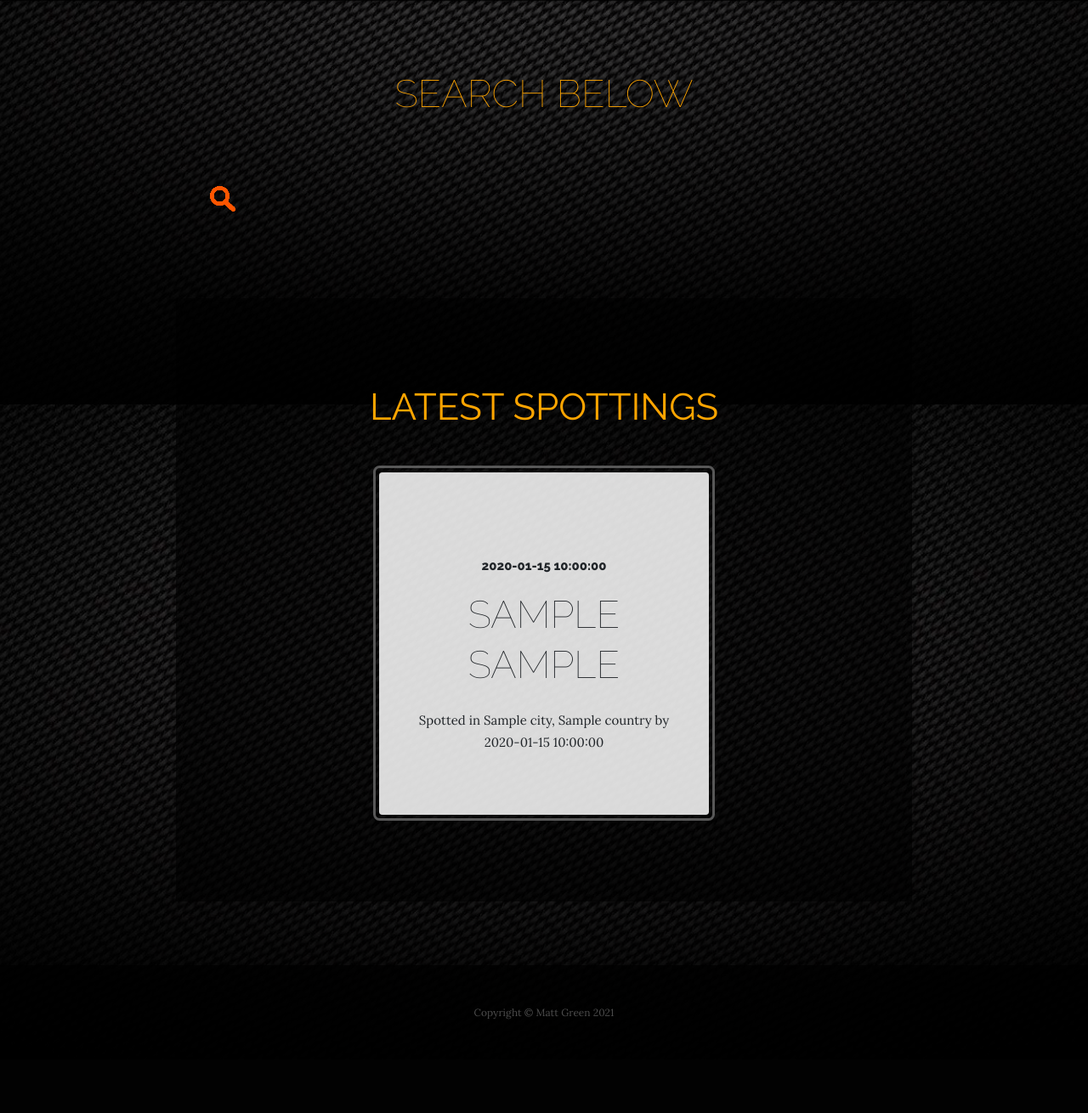
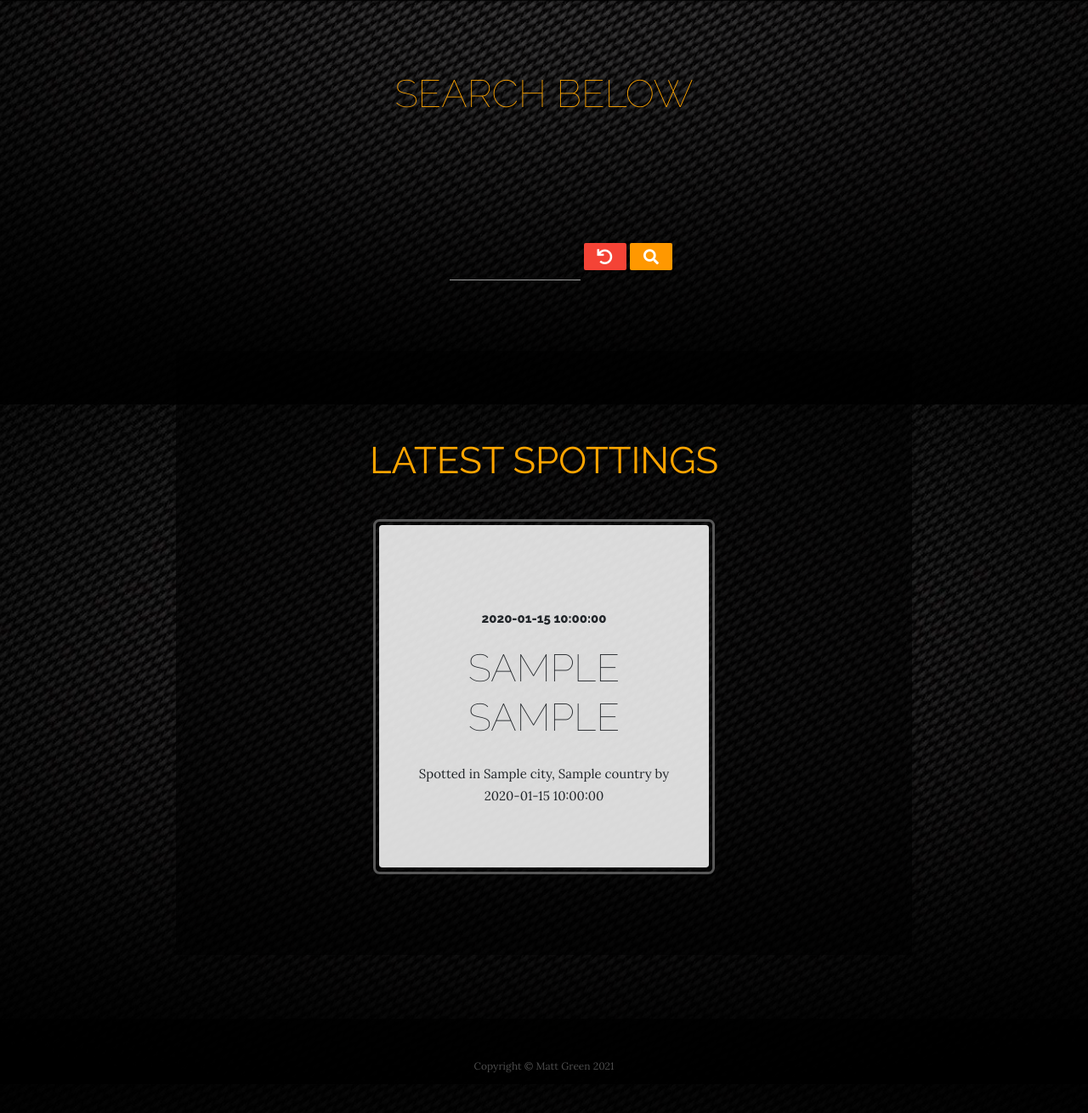
Before and after one commit to mattgreen91/milestone-project-3, a Flask app: page / in a window 1280 px wide. Shown: the part 324-1634 px from the top of the page at 85% size. Before the commit the page ends 1524 px from the top, so only its background shows below. Run offline with Flask 2, Linux system fonts and the light colour scheme; a database or web service that is not in the repository returns one stand-in record (values such as "Sample title"); some libraries are stand-ins or nearby versions.

Commit message:
updated styling for searchbar

```diff
--- a/run.py
+++ b/run.py
@@ -28,8 +28,14 @@ def internal_error(e):
 
 @app.route("/")
 def index():
-    posts = mongo.db.spotting_post.find()
+    posts = list(mongo.db.spotting_post.find())
+    return render_template("index.html", posts=posts, page_title="Home")
 
+
+@app.route("/search", methods=["GET", "POST"])
+def search():
+    searchitem = request.form.get("searchitem")
+    posts = list(mongo.db.spotting_post.find({"$text": {"$search": searchitem}}))
     return render_template("index.html", posts=posts, page_title="Home")
 
 
--- a/static/css/style.css
+++ b/static/css/style.css
@@ -202,25 +202,21 @@ h6 a:hover {
 
 /* search box styling */
 
-input:not([type]),
-input[type=text]:not(.browser-default),
-input[type=search]:not(.browser-default) {
+#searchitem {
     width: 130px;
     font-size: 30px;
-    border-bottom: none;
+    color: white;
+    border-style: 2px solid orange;
     color: rgb(206, 177, 177);
     background-color: rgba(rgb(255, 153, 0), green, blue, 0.9);
-    background-image: url("/static/img/searchicon.png");
-    background-position: 0px 20px;
-    background-repeat: no-repeat;
-    padding: 12px 20px 12px 40px;
+    padding: 12px 12px 12px 12px;
     -webkit-transition: width 0.4s ease-in-out;
     transition: width 0.4s ease-in-out;
     margin-left: 40px;
   }
 
-  input[type=text]:focus {
-    width: 100%;
+  #searchitem:focus {
+    width: 55%;
   }
 
 /* centre divs */
--- a/templates/index.html
+++ b/templates/index.html
@@ -3,12 +3,26 @@
 <div class="blog-title">
   <h2 class="section-heading mb-4 text-center">
     <span class="section-heading-lower">Search Below</span>
-    <br>
-    <div class="row">
-      <input type="text" name="search">
-    </div>
   </h2>
 </div>
+
+<section class="page-section">
+  <div class="container">
+    <div class="product-item">
+      <div class="product-item-title d-flex">
+        <div class="p-5 d-flex rounded centre">
+          <form action="{{ url_for('search') }}" method="POST">
+            <input type="text" name="searchitem" id="searchitem">
+            <a class="btn-small red modify blacktext" href="{{ url_for('index') }}"><i class="fa fa-undo"></i></a>
+            <button type="submit" class="btn-small orange modify"><i class="fa fa-search"></i></button>
+          </form>
+        </div>
+      </div>
+    </div>
+  </div>
+</section>
+
+{% if posts|length > 0 %}
 <section class="page-section cta">
   <div class="blog-title">
     <h3 class="section-heading mb-4 text-center">
@@ -45,4 +59,16 @@
   </div>
   {% endfor %}
 </section>
+
+{% else %}
+<section class="page-section cta">
+  <div class="blog-title">
+    <h3 class="section-heading mb-4 text-center">
+      No Results Found
+    </h3>
+  </div>
+</section>
+
+{% endif %}
+
 {% endblock %}
```
